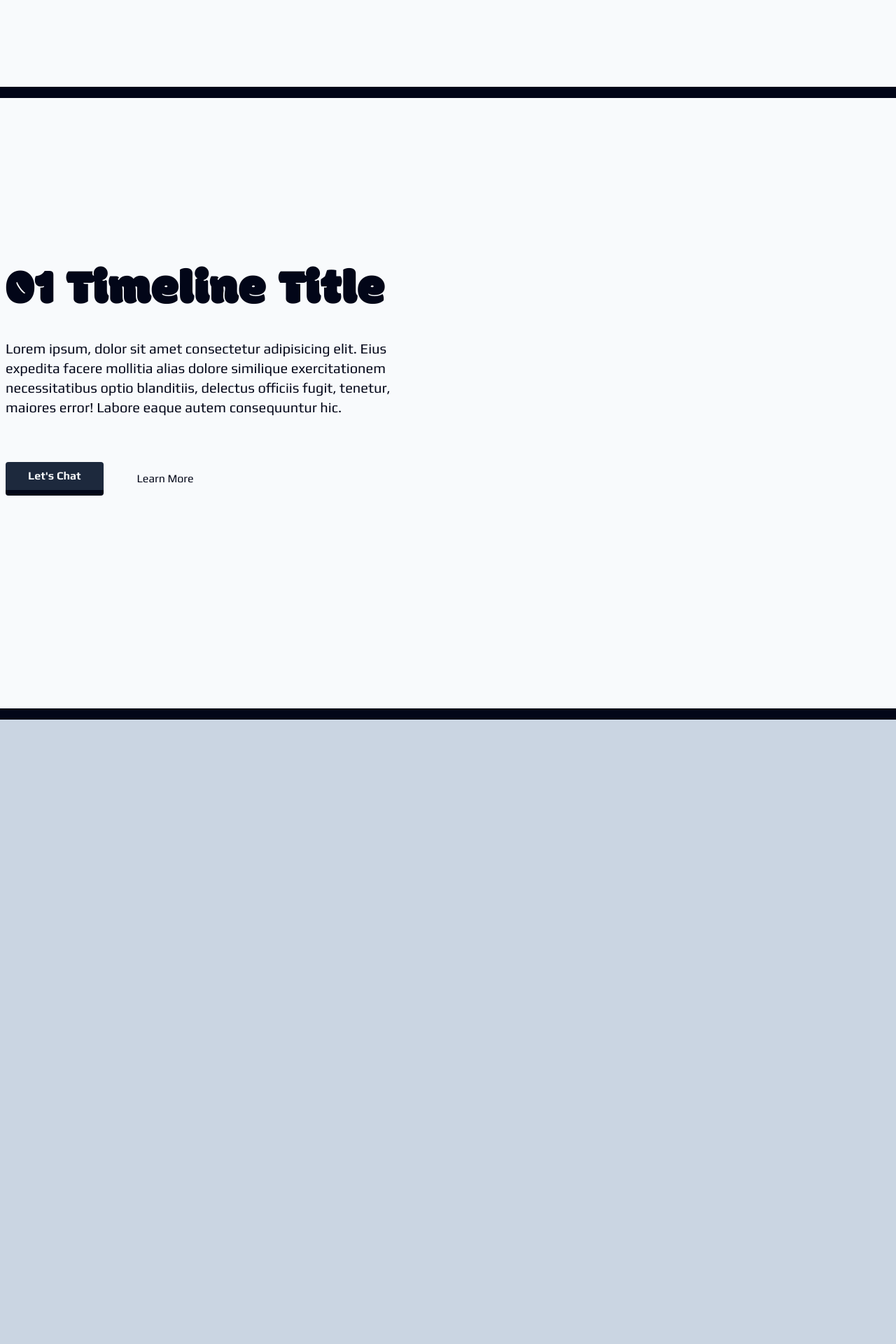
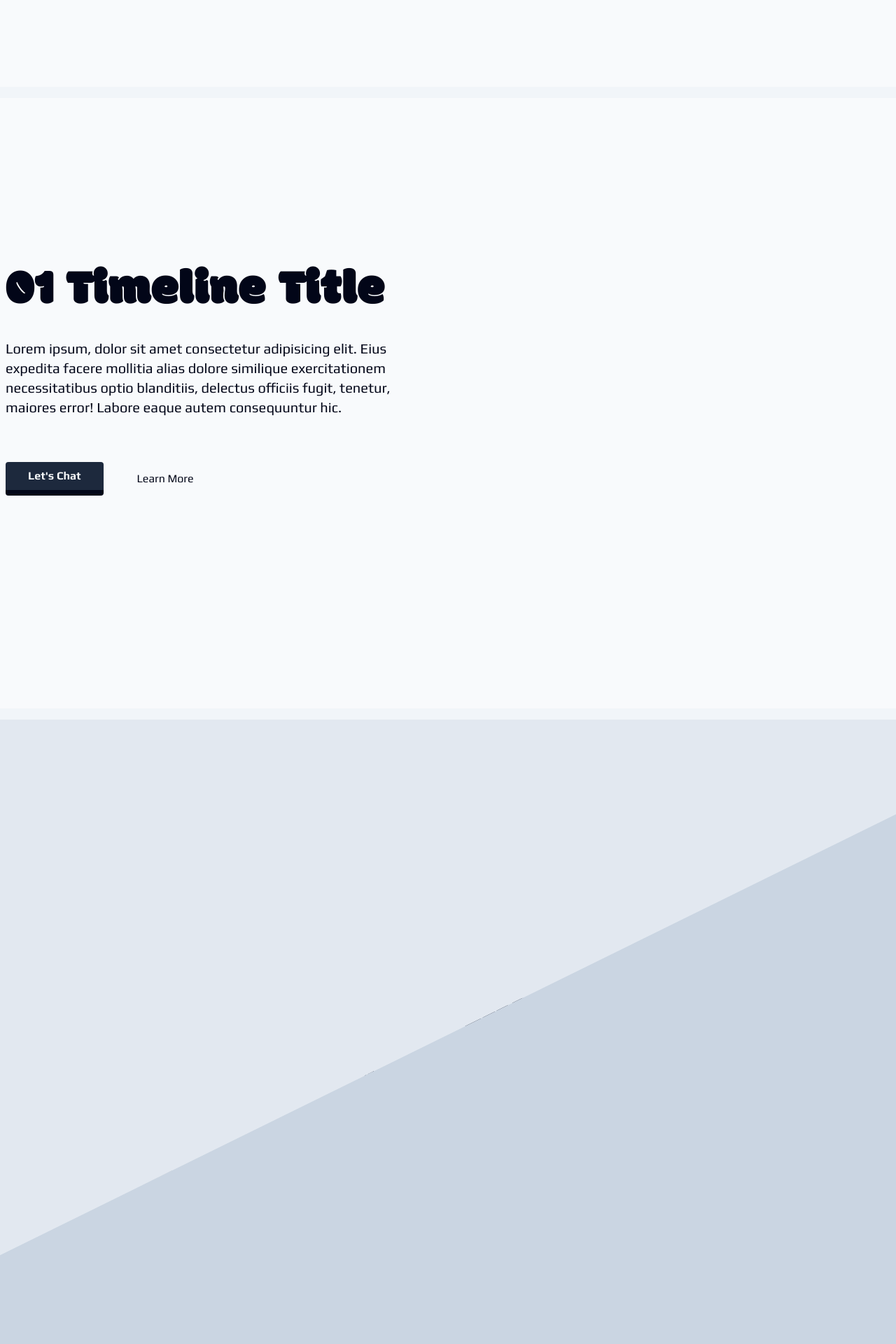
Before and after one commit to willgermandev/willgerman.dev, a Vue app: page / in a window 1280 px wide. Shown: the part 1740-3660 px from the top of the page at 70% size. Built offline with nearby package versions, Linux system fonts and the light colour scheme.

Commit message:
added form background, updated timeline divider bar to be less intrusive

```diff
--- a/src/views/HomeView.vue
+++ b/src/views/HomeView.vue
@@ -100,10 +100,10 @@
 
     .section#my-work::after {
         content: "";
-        @apply absolute top-0 left-1/2 w-screen h-full -translate-x-1/2 border-y-16 border-neutral-950 pointer-events-none select-none;
+        @apply absolute top-0 left-1/2 w-screen h-full -translate-x-1/2 border-y-16 border-neutral-100 pointer-events-none select-none;
 
         @variant dark {
-            @apply border-neutral-50;
+            @apply border-neutral-900;
         }
     }
 
@@ -119,10 +119,20 @@
 
     .section#lets-chat::before {
         @apply bg-neutral-200;
+        clip-path: polygon(0 0, 100% 0, 100% 15%, 0 85%);
+
+        @variant dark {
+            @apply bg-neutral-700;
+        }
     }
 
     .section#lets-chat::after {
         @apply bg-neutral-300;
+        clip-path: polygon(0 85%, 100% 15%, 100% 100%, 0% 100%);
+
+        @variant dark {
+            @apply bg-neutral-800;
+        }
     }
 
     .section__content {
```
